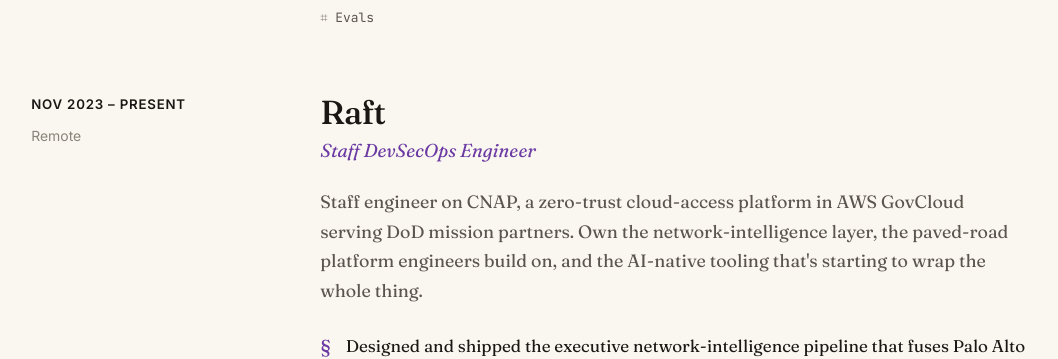
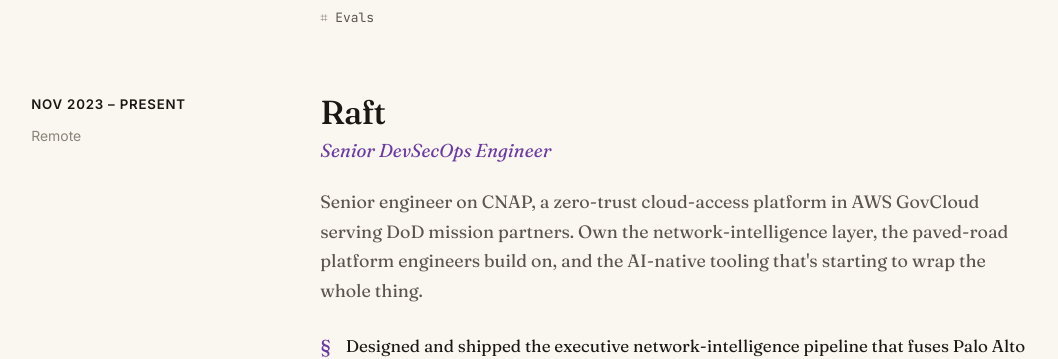
Before and after one commit to aarlint/arlint.dev, a React (Vite) app: page / in a window 1280 px wide. Shown: the part 2880-3239 px from the top of the page, without its empty margins (110-1168 px from the left). Built offline with nearby package versions, Linux system fonts and the light colour scheme.

Commit message:
Resume: change Raft title from Staff to Senior DevSecOps Engineer

```diff
--- a/src/data/data.js
+++ b/src/data/data.js
@@ -108,11 +108,11 @@
   },
   {
     company: "Raft",
-    position: "Staff DevSecOps Engineer",
+    position: "Senior DevSecOps Engineer",
     location: "Remote",
     startDate: "Nov 2023",
     endDate: "Present",
-    summary: "Staff engineer on CNAP, a zero-trust cloud-access platform in AWS GovCloud serving DoD mission partners. Own the network-intelligence layer, the paved-road platform engineers build on, and the AI-native tooling that's starting to wrap the whole thing.",
+    summary: "Senior engineer on CNAP, a zero-trust cloud-access platform in AWS GovCloud serving DoD mission partners. Own the network-intelligence layer, the paved-road platform engineers build on, and the AI-native tooling that's starting to wrap the whole thing.",
     achievements: [
       "Designed and shipped the executive network-intelligence pipeline that fuses Palo Alto traffic, Appgate SDP zero-trust tunnels, and AWS Transit Gateway routing — turning 460+ firewall rules and millions of log events into per-customer markdown reports, Mermaid traffic-flow diagrams, and audit-ready CSV evidence with a defensible Compliant → High-Risk classification",
       "Operates the multi-firewall border architecture across regions: per-firewall report folders, customer-pattern matching, and live CIDR-to-customer mapping driven from AWS TGW route tables",
```
Also changed, not shown: public/resume.txt.
